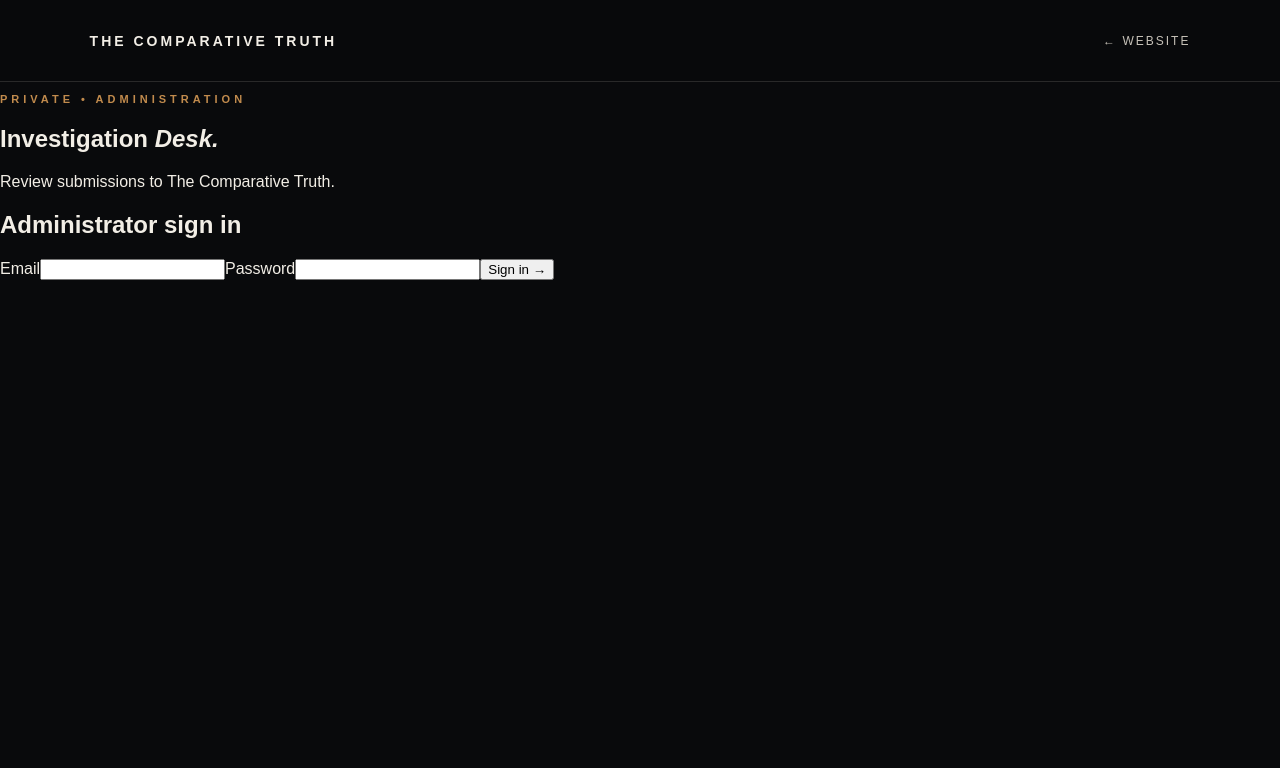
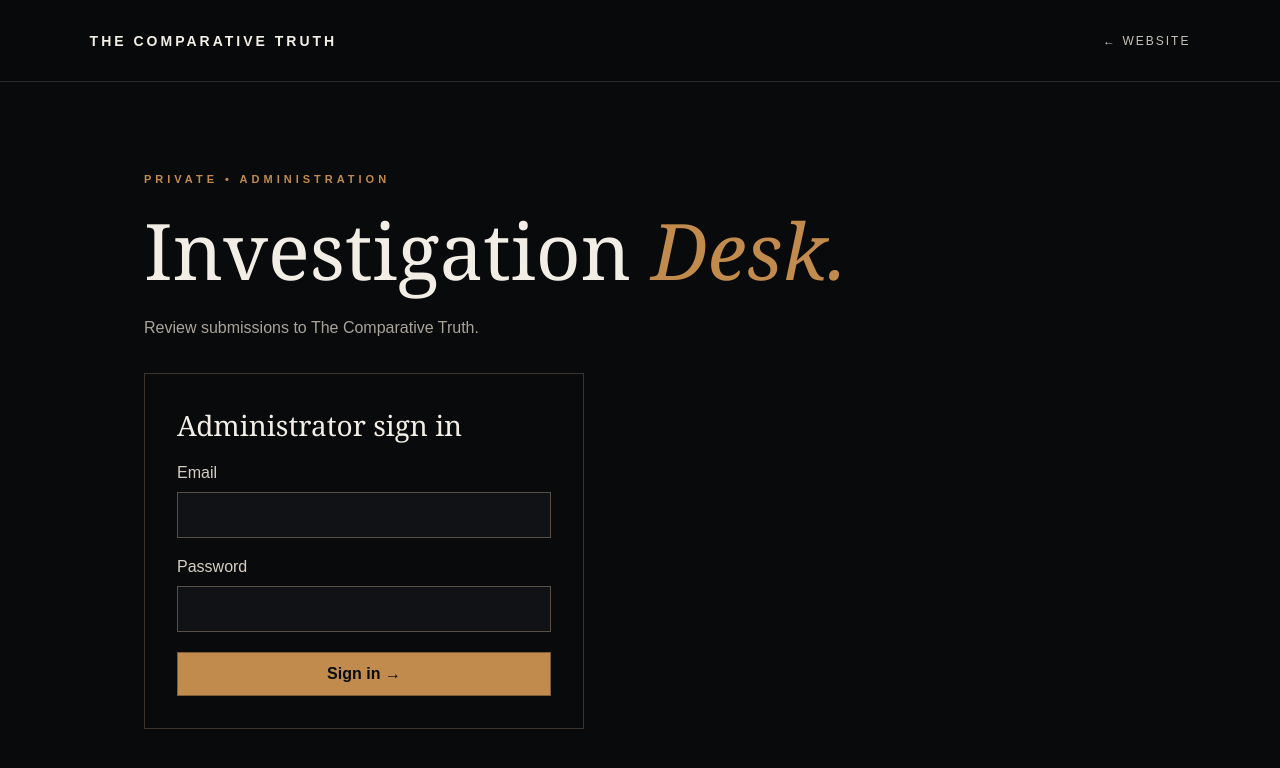
Before and after one commit to RyanTCT/the-comparative-truth, a Next.js app: page /admin in a window 1280 px wide. Shown: the top 768 px of the page. Built offline with nearby package versions, Linux system fonts and the light colour scheme; no server answers.

Commit message:
Style private admin desk in Comparative Truth theme

```diff
--- a/app/globals.css
+++ b/app/globals.css
@@ -1986,3 +1986,29 @@
 .join-form-row > label { display: block; }
 .join-form-row > label > span { display: inline; }
 .join-form-row > label > input { display: block; margin-top: 11px; }
+
+
+/* Private administration */
+.admin-page{min-height:100vh;background:#090a0c;color:#f2eee6}
+.admin-wrap{max-width:1040px;margin:0 auto;padding:80px 24px 120px}
+.admin-wrap h1{font:normal clamp(42px,7vw,78px) Georgia,serif;margin:12px 0}
+.admin-wrap h1 em{color:#c18b4d;font-weight:normal}
+.admin-intro{color:#aaa39a;margin-bottom:36px}
+.admin-login{max-width:440px;border:1px solid #3c342d;padding:32px;display:flex;flex-direction:column;gap:20px}
+.admin-login h2{font:normal 28px Georgia,serif;margin:0}
+.admin-login label{display:flex;flex-direction:column;gap:10px;color:#d7cec1}
+.admin-login input,.admin-status select{background:#111215;border:1px solid #575046;padding:13px;color:#fff;font:inherit;max-width:100%}
+.admin-login button,.admin-toolbar button,.admin-link{background:transparent;color:#cda16c;border:1px solid #7c5d38;padding:12px 18px;cursor:pointer;font:inherit}
+.admin-login button{background:#c18b4d;color:#090a0c;font-weight:bold}
+.admin-toolbar{display:flex;justify-content:space-between;gap:14px;flex-wrap:wrap;margin:28px 0}
+.admin-toolbar>div{display:flex;flex-wrap:wrap;gap:8px}
+.admin-toolbar button.active{background:#c18b4d;color:#0b0c0e}
+.admin-list{display:grid;gap:20px}
+.admin-card{border:1px solid #3c342d;background:#111215;padding:28px;overflow-wrap:anywhere}
+.admin-card-head{display:flex;justify-content:space-between;gap:16px;flex-wrap:wrap;color:#aaa39a;font-size:13px}
+.admin-card h2{font:normal 28px Georgia,serif;margin:14px 0 22px}
+.admin-card p{line-height:1.7;color:#d2cbc2;white-space:pre-wrap}
+.admin-card a{color:#d9a66a}
+.admin-status{display:flex;align-items:center;gap:14px;margin-top:24px;color:#d9a66a}
+.admin-error{color:#f4a89b;border-left:3px solid #ce7563;padding:12px}
+@media(max-width:600px){.admin-wrap{padding-top:44px}.admin-login,.admin-card{padding:20px}}
```
